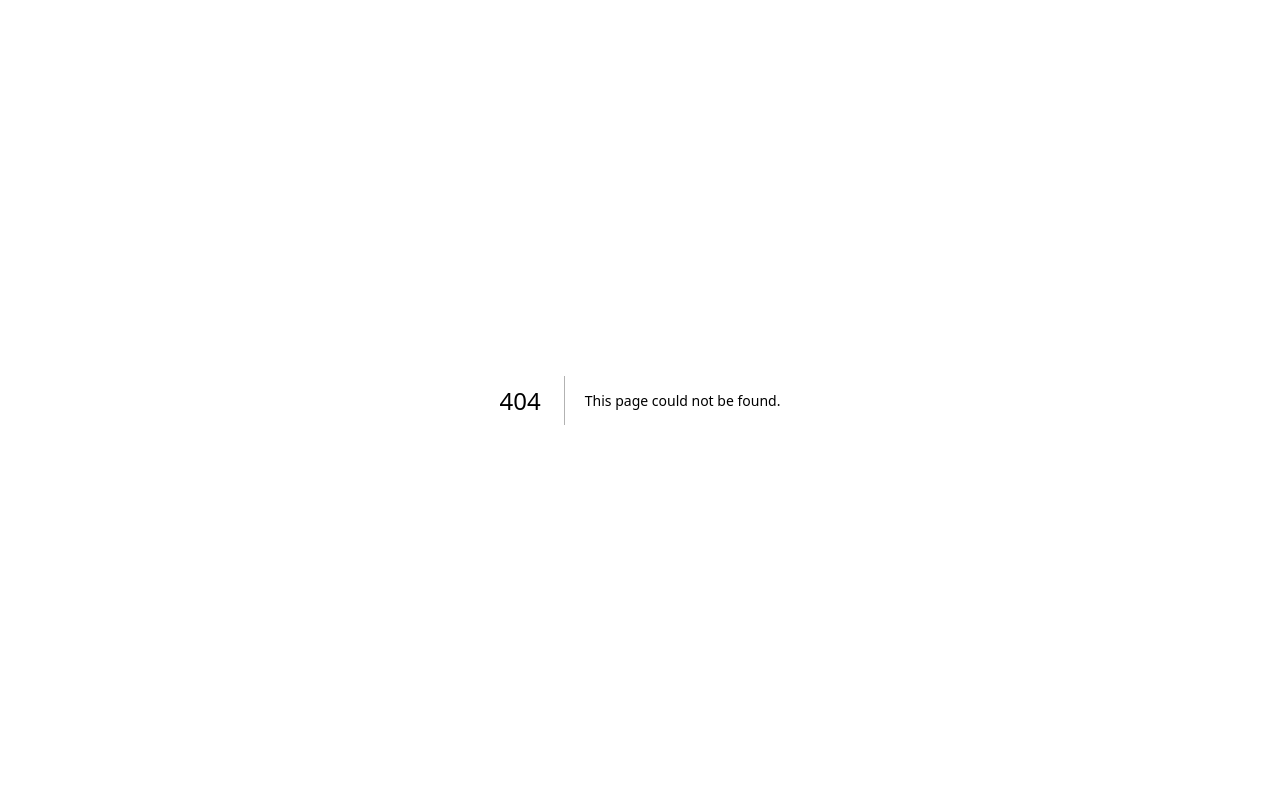
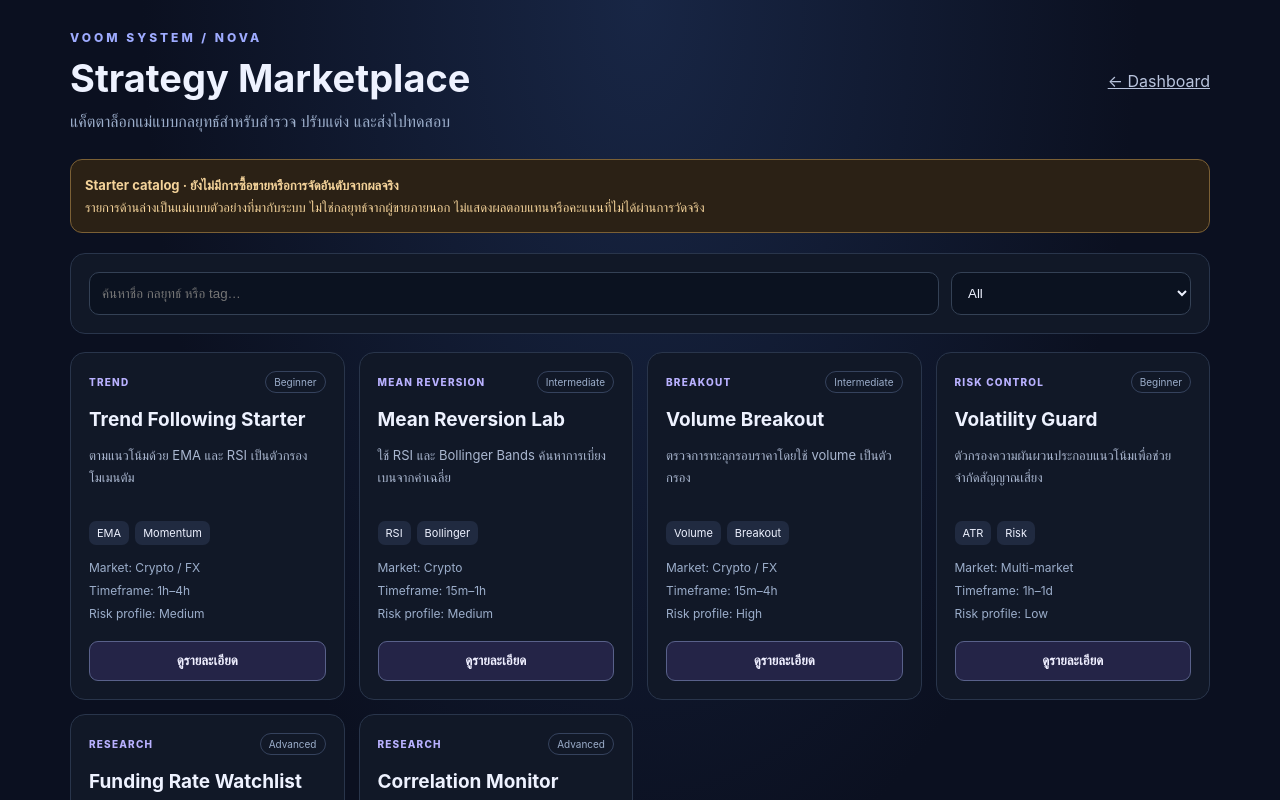
Before and after one commit to vutting895/VOOM_SYSTEM-NOVA-AI, a Next.js app in the folder frontend/: page /marketplace in a window 1280 px wide. Before the commit this address had no page. Shown: the top 800 px of the page. Built offline with nearby package versions, Linux system fonts and the light colour scheme.

Commit message:
Add VOOM_SYSTEM frontend and API routes

```diff
--- /dev/null
+++ b/frontend/app/marketplace/page.jsx
@@ -0,0 +1,26 @@
+'use client';
+import { useMemo, useState } from 'react';
+import Link from 'next/link';
+
+const items = [
+{id:'trend-follow',name:'Trend Following Starter',category:'Trend',level:'Beginner',market:'Crypto / FX',timeframe:'1h–4h',risk:'Medium',description:'ตามแนวโน้มด้วย EMA และ RSI เป็นตัวกรองโมเมนตัม',workers:['EMATrendWorker','RSIWorker'],tp:2,sl:1,tags:['EMA','Momentum']},
+{id:'mean-revert',name:'Mean Reversion Lab',category:'Mean Reversion',level:'Intermediate',market:'Crypto',timeframe:'15m–1h',risk:'Medium',description:'ใช้ RSI และ Bollinger Bands ค้นหาการเบี่ยงเบนจากค่าเฉลี่ย',workers:['RSIWorker','BollingerBandWorker'],tp:1.2,sl:.8,tags:['RSI','Bollinger']},
+{id:'volume-breakout',name:'Volume Breakout',category:'Breakout',level:'Intermediate',market:'Crypto / FX',timeframe:'15m–4h',risk:'High',description:'ตรวจการทะลุกรอบราคาโดยใช้ volume เป็นตัวกรอง',workers:['VolumeSpikeWorker','DonchianBreakoutWorker'],tp:2.5,sl:1.2,tags:['Volume','Breakout']},
+{id:'volatility-guard',name:'Volatility Guard',category:'Risk Control',level:'Beginner',market:'Multi-market',timeframe:'1h–1d',risk:'Low',description:'ตัวกรองความผันผวนประกอบแนวโน้มเพื่อช่วยจำกัดสัญญาณเสี่ยง',workers:['EMATrendWorker','ATRVolatilityFilter'],tp:1.5,sl:.7,tags:['ATR','Risk']},
+{id:'funding-watch',name:'Funding Rate Watchlist',category:'Research',level:'Advanced',market:'Crypto Perpetual',timeframe:'15m–4h',risk:'High',description:'โครงร่างสำหรับศึกษาค่า funding ร่วมกับโมเมนตัม ไม่เชื่อมข้อมูล funding สด',workers:['FundingRateWorker','RSIWorker'],tp:2,sl:1,tags:['Funding','Research']},
+{id:'correlation-map',name:'Correlation Monitor',category:'Research',level:'Advanced',market:'Multi-asset',timeframe:'4h–1d',risk:'Medium',description:'แม่แบบวิเคราะห์ความสัมพันธ์สินทรัพย์ ยังไม่มี GNN inference ที่รันจริง',workers:['CorrelationFeatureWorker','PortfolioExposureCheck'],tp:1.5,sl:1,tags:['Correlation','Portfolio']}
+];
+export default function MarketplacePage(){
+ const [query,setQuery]=useState(''),[category,setCategory]=useState('All'),[selected,setSelected]=useState(null),[notice,setNotice]=useState('');
+ const filtered=useMemo(()=>items.filter(x=>(category==='All'||x.category===category)&&(x.name+' '+x.description+' '+x.tags.join(' ')).toLowerCase().includes(query.toLowerCase())),[category,query]);
+ const panel={background:'#111827',border:'1px solid #29354b',borderRadius:15,padding:18};
+ return <main style={{maxWidth:1180,margin:'0 auto',padding:'30px 20px 60px',color:'#eef2ff'}}>
+  <header style={{display:'flex',justifyContent:'space-between',alignItems:'center',gap:16,flexWrap:'wrap',marginBottom:28}}><div><div style={{color:'#9eabff',fontSize:12,letterSpacing:3,fontWeight:800}}>VOOM SYSTEM / NOVA</div><h1 style={{fontSize:38,margin:'10px 0'}}>Strategy Marketplace</h1><p style={{color:'#9caecb',margin:0}}>แค็ตตาล็อกแม่แบบกลยุทธ์สำหรับสำรวจ ปรับแต่ง และส่งไปทดสอบ</p></div><Link href="/" style={{color:'#b9c4dd'}}>← Dashboard</Link></header>
+  <div style={{border:'1px solid #7b6035',background:'#2b2115',color:'#f4d39a',padding:14,borderRadius:12,marginBottom:20,fontSize:13,lineHeight:1.7}}><b>Starter catalog · ยังไม่มีการซื้อขายหรือการจัดอันดับจากผลจริง</b><br/>รายการด้านล่างเป็นแม่แบบตัวอย่างที่มากับระบบ ไม่ใช่กลยุทธ์จากผู้ขายภายนอก ไม่แสดงผลตอบแทนหรือคะแนนที่ไม่ได้ผ่านการวัดจริง</div>
+  <section style={{...panel,display:'grid',gridTemplateColumns:'minmax(200px,1fr) minmax(180px,240px)',gap:12,marginBottom:18}}><input aria-label="ค้นหากลยุทธ์" placeholder="ค้นหาชื่อ กลยุทธ์ หรือ tag…" value={query} onChange={e=>setQuery(e.target.value)} style={{background:'#0b1220',color:'#eef2ff',border:'1px solid #344155',borderRadius:10,padding:12}}/><select aria-label="ประเภทกลยุทธ์" value={category} onChange={e=>setCategory(e.target.value)} style={{background:'#0b1220',color:'#eef2ff',border:'1px solid #344155',borderRadius:10,padding:12}}>{['All','Trend','Mean Reversion','Breakout','Risk Control','Research'].map(c=><option key={c}>{c}</option>)}</select></section>
+  <div style={{display:'grid',gridTemplateColumns:'repeat(auto-fit,minmax(260px,1fr))',gap:14}}>{filtered.map(item=><article key={item.id} style={panel}><div style={{display:'flex',justifyContent:'space-between',gap:8,alignItems:'center'}}><span style={{fontSize:10,color:'#b9b1ff',letterSpacing:1.2,fontWeight:800}}>{item.category.toUpperCase()}</span><span style={{fontSize:10,color:'#9caecb',border:'1px solid #35425d',borderRadius:20,padding:'4px 8px'}}>{item.level}</span></div><h2 style={{fontSize:19,margin:'15px 0 8px'}}>{item.name}</h2><p style={{fontSize:13,color:'#aab7d0',lineHeight:1.7,minHeight:64}}>{item.description}</p><div style={{display:'flex',gap:6,flexWrap:'wrap',margin:'12px 0'}}>{item.tags.map(t=><span key={t} style={{fontSize:11,background:'#202a40',padding:'5px 8px',borderRadius:7}}>{t}</span>)}</div><div style={{fontSize:12,color:'#9caecb',lineHeight:1.9}}>Market: {item.market}<br/>Timeframe: {item.timeframe}<br/>Risk profile: {item.risk}</div><button onClick={()=>{setSelected(item);setNotice('')}} style={{width:'100%',marginTop:15,padding:11,borderRadius:9,border:'1px solid #59618a',background:'#242447',color:'#efefff',fontWeight:700,cursor:'pointer'}}>ดูรายละเอียด</button></article>)}</div>
+  {!filtered.length&&<p style={{color:'#9caecb',padding:25,textAlign:'center'}}>ไม่พบกลยุทธ์ที่ตรงกับคำค้น</p>}
+  {selected&&<div role="dialog" aria-modal="true" aria-label={selected.name} style={{position:'fixed',inset:0,background:'#030712d9',display:'grid',placeItems:'center',padding:18,zIndex:20}}><section style={{...panel,width:'min(600px,100%)',maxHeight:'85vh',overflow:'auto',boxShadow:'0 20px 80px #0009'}}><div style={{display:'flex',justifyContent:'space-between',gap:12}}><h2>{selected.name}</h2><button onClick={()=>setSelected(null)} aria-label="ปิด" style={{background:'transparent',border:0,color:'#e5e7eb',fontSize:22,cursor:'pointer'}}>×</button></div><p style={{color:'#aab7d0',lineHeight:1.7}}>{selected.description}</p><h3 style={{fontSize:14}}>Workers</h3><p>{selected.workers.join(' · ')}</p><h3 style={{fontSize:14}}>Exit template (ยังไม่ผ่าน backtest)</h3><p>TP {selected.tp}% · SL {selected.sl}%</p><p style={{fontSize:12,color:'#f2d49b'}}>แม่แบบนี้ไม่มีข้อมูลผลตอบแทนที่ผ่านการตรวจสอบ และไม่สามารถส่งคำสั่งซื้อขายได้</p><button onClick={()=>{setNotice('เปิดหน้า Gen AI แล้วเลือกแม่แบบที่เหมาะสมเพื่อสร้าง draft ใหม่ จากนั้นจึงนำไป Backtest');}} style={{padding:11,border:0,borderRadius:9,background:'#8274f7',color:'white',fontWeight:700,cursor:'pointer'}}>ใช้เป็นแนวทางสร้าง Draft</button>{notice&&<p role="status" style={{color:'#c7f9df',fontSize:13}}>{notice} · <Link href="/gen-ai" style={{color:'#b9b1ff'}}>เปิด Gen AI</Link></p>}</section></div>}
+  <p style={{fontSize:12,color:'#7786a2',marginTop:24}}>Catalog count: {filtered.length} · ทุกแม่แบบเป็นตัวอย่างภายใน · Live execution: OFF</p>
+ </main>
+}
```
